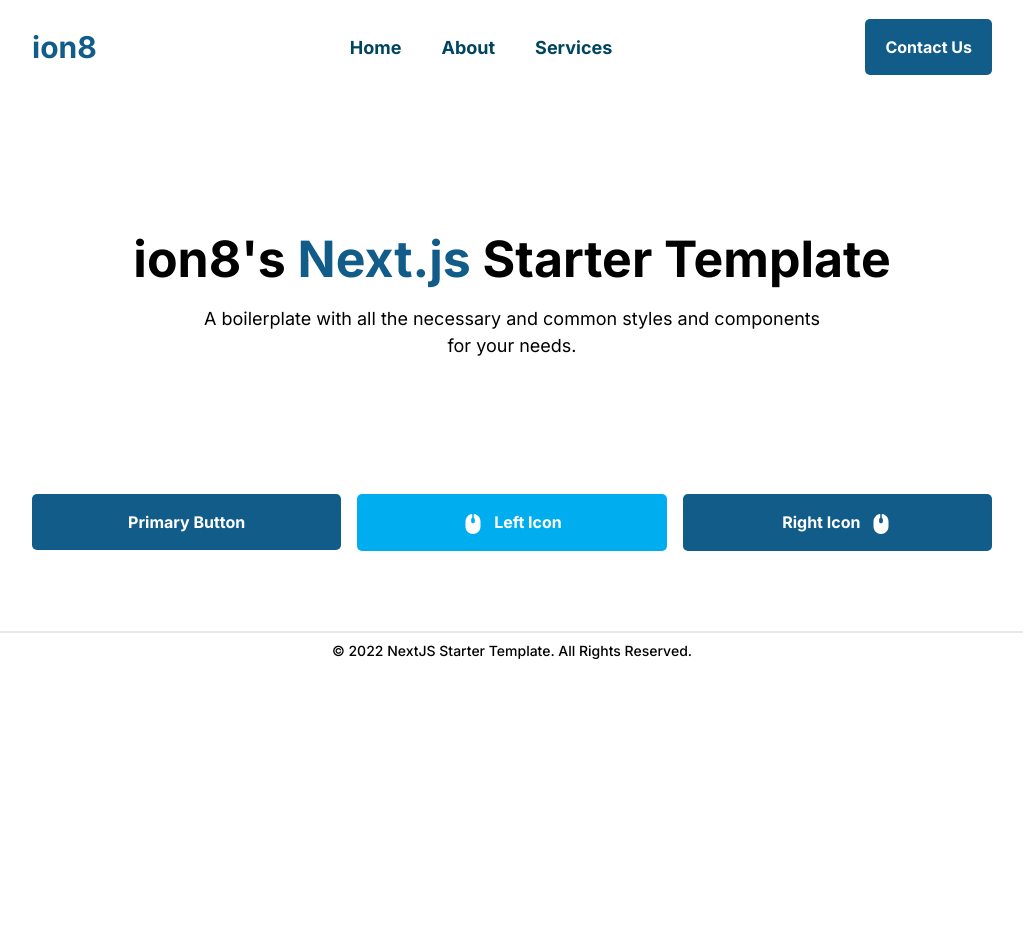
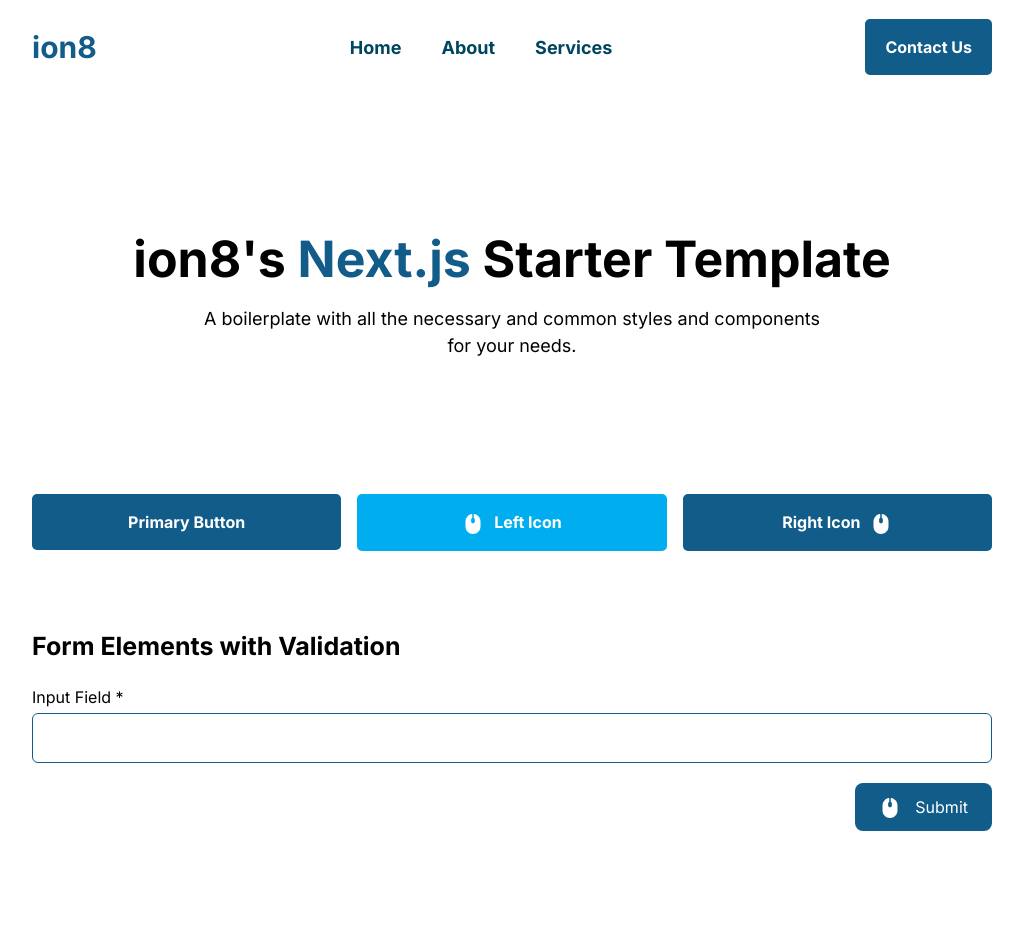
Before and after one commit to imrishit98/rp-nextjs-starter, a Next.js app: page /components in a window 1280 px wide. Shown: the top 952 px of the page, without its empty margins (128-1151 px from the left). Before the commit the page ends 800 px from the top, so only its background shows below. Built offline with nearby package versions, Linux system fonts and the light colour scheme.

Commit message:
WIP - Form functionality and UI

```diff
--- a/package.json
+++ b/package.json
@@ -10,13 +10,17 @@
     "lint": "next lint"
   },
   "dependencies": {
+    "@hookform/resolvers": "^3.0.1",
     "@next/codemod": "^13.2.3",
+    "axios": "^1.3.5",
     "next": "^13.2.3",
     "next-sitemap": "^3.1.52",
     "react": "^18.2.0",
     "react-dom": "^18.2.0",
     "react-gtm-module": "^2.0.11",
-    "sass": "^1.58.0"
+    "react-hook-form": "^7.43.9",
+    "sass": "^1.58.0",
+    "yup": "^1.0.2"
   },
   "devDependencies": {
     "autoprefixer": "^10.4.13",
--- a/src/components/ui/buttons.js
+++ b/src/components/ui/buttons.js
@@ -1,4 +1,32 @@
 import Link from 'next/link';
+import React from 'react';
+import { useState } from 'react';
+
+export const SubmitButton = ({
+  hasIcon,
+  iconOnTheRight,
+  children,
+  ...props
+}) => {
+  const [loading, setLoading] = useState(false);
+
+  return (
+    <button
+      className='block px-6 py-3 text-center text-white rounded-lg bg-cobalt md:inline-block hover:bg-cyan focus:outline-none focus:ring'
+      type='submit'
+    >
+      <span
+        className={` ${
+          iconOnTheRight ? 'order-last ml-[10px] mr-0' : 'mr-[10px] ml-0'
+        }
+       ${!hasIcon ? 'hidden' : ''}`}
+      >
+        {children}
+      </span>
+      <span> {loading ? 'Submitting...' : 'Submit'}</span>
+    </button>
+  );
+};
 
 export const PrimaryButton = ({
   id,
--- /dev/null
+++ b/src/components/ui/form.js
@@ -0,0 +1,93 @@
+import Layout from '../layout';
+import { SecondaryButton, PrimaryButton, SubmitButton } from './buttons';
+import { Container } from './containers';
+import { H1, H4 } from './typography';
+
+import axios from 'axios';
+import { useForm } from 'react-hook-form';
+import { yupResolver } from '@hookform/resolvers/yup';
+import * as Yup from 'yup';
+import { useRouter } from 'next/router';
+import { useState } from 'react';
+import { SubmitIcon } from './icons';
+
+export const Form = ({ pageTitle }) => {
+  const router = useRouter();
+  const [isSubmitted, setIsSubmitted] = useState(false);
+
+  {
+    /* form validation */
+  }
+  const validationSchema = Yup.object().shape({
+    inputField: Yup.string().required('Please enter your first name'),
+    business: Yup.string(),
+  });
+
+  {
+    /* end of form validation */
+  }
+  const formOptions = { resolver: yupResolver(validationSchema) };
+
+  // get functions to build form with useForm() hook
+  const { register, formState, handleSubmit } = useForm(formOptions);
+  const { errors } = formState;
+
+  const onSubmit = (data) => {
+    setLoading(true);
+    const submitURL = `/api/form-handler`;
+
+    if (data) {
+      const webhookData = {
+        inputField: data.inputField,
+
+        conversionPageUrl: 'website URL' + router.pathname,
+        conversionPageTitle: pageTitle,
+      };
+
+      axios
+        .post(submitURL, webhookData)
+        .then((res) => {
+          setIsSubmitted(true);
+          router.push('/thank-you');
+        })
+        .catch((err) => {
+          console.error(err);
+          alert('There was an error submitting your form. Please try again.');
+        });
+    }
+  };
+  return (
+    <div className='justify-center py-20 lg:text-left'>
+      <div className='mb-6'>
+        <H4>Form Elements with Validation</H4>
+      </div>
+      <form id='form' className='' onSubmit={handleSubmit(onSubmit)}>
+        <div className='grid grid-cols-1 gap-5'>
+          <div>
+            <label htmlFor='inputField' className='block mb-1'>
+              Input Field <span className='text-red'>*</span>
+            </label>
+            <input
+              className={`px-4 py-3 rounded-md border border-solid border-cobalt w-full focus:border-cyan focus:outline-none ${
+                errors.inputField ? 'invalid' : ''
+              }`}
+              name='inputField'
+              type='text'
+              {...register('inputField')}
+            />
+
+            <p className='inline font-semibold text-extra-small text-red'>
+              {errors.inputField?.message}
+            </p>
+          </div>
+        </div>
+
+        <div className='flex mt-5 md:justify-end'>
+          <SubmitButton hasIcon>
+            <SubmitIcon />
+          </SubmitButton>
+        </div>
+      </form>
+    </div>
+  );
+};
--- /dev/null
+++ b/src/pages/api/form-handler.js
@@ -0,0 +1,20 @@
+import axios from 'axios';
+
+const contactHandler = async (req, res) => {
+  const webhookUrl = process.env.NEXT_PUBLIC_CONTACT_FORM_WEBHOOK;
+
+  const config = {
+    method: req.method,
+    url: webhookUrl,
+    data: req.body,
+  };
+
+  try {
+    const response = await axios(config);
+    res.status(200).json({ message: 'Success' });
+  } catch (error) {
+    res.status(500).json({ error: error.message });
+  }
+};
+
+export default contactHandler;
--- a/src/pages/components.js
+++ b/src/pages/components.js
@@ -1,6 +1,7 @@
 import Layout from '../components/layout';
 import { SecondaryButton, PrimaryButton } from '../components/ui/buttons';
 import { Container } from '../components/ui/containers';
+import { Form } from '../components/ui/form';
 import { SubmitIcon } from '../components/ui/icons';
 import { H1, LgText } from '../components/ui/typography';
 
@@ -41,6 +42,10 @@ const Components = () => {
           </div>
         </div>
       </Container>
+
+      <Container>
+        <Form />
+      </Container>
     </Layout>
   );
 };
```
Also changed, not shown: 1 other file (tests, documents, lock files or other folders).
